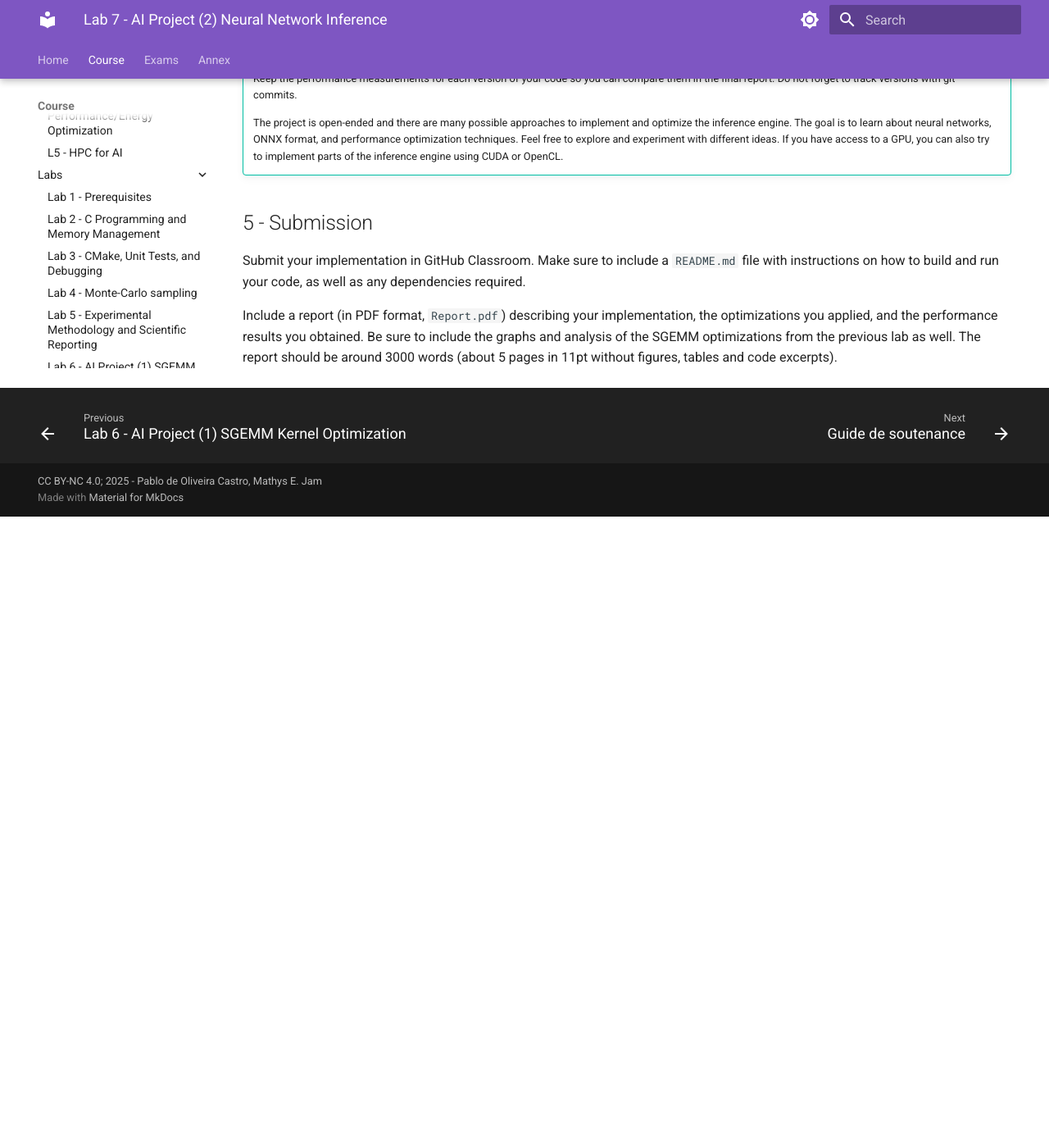
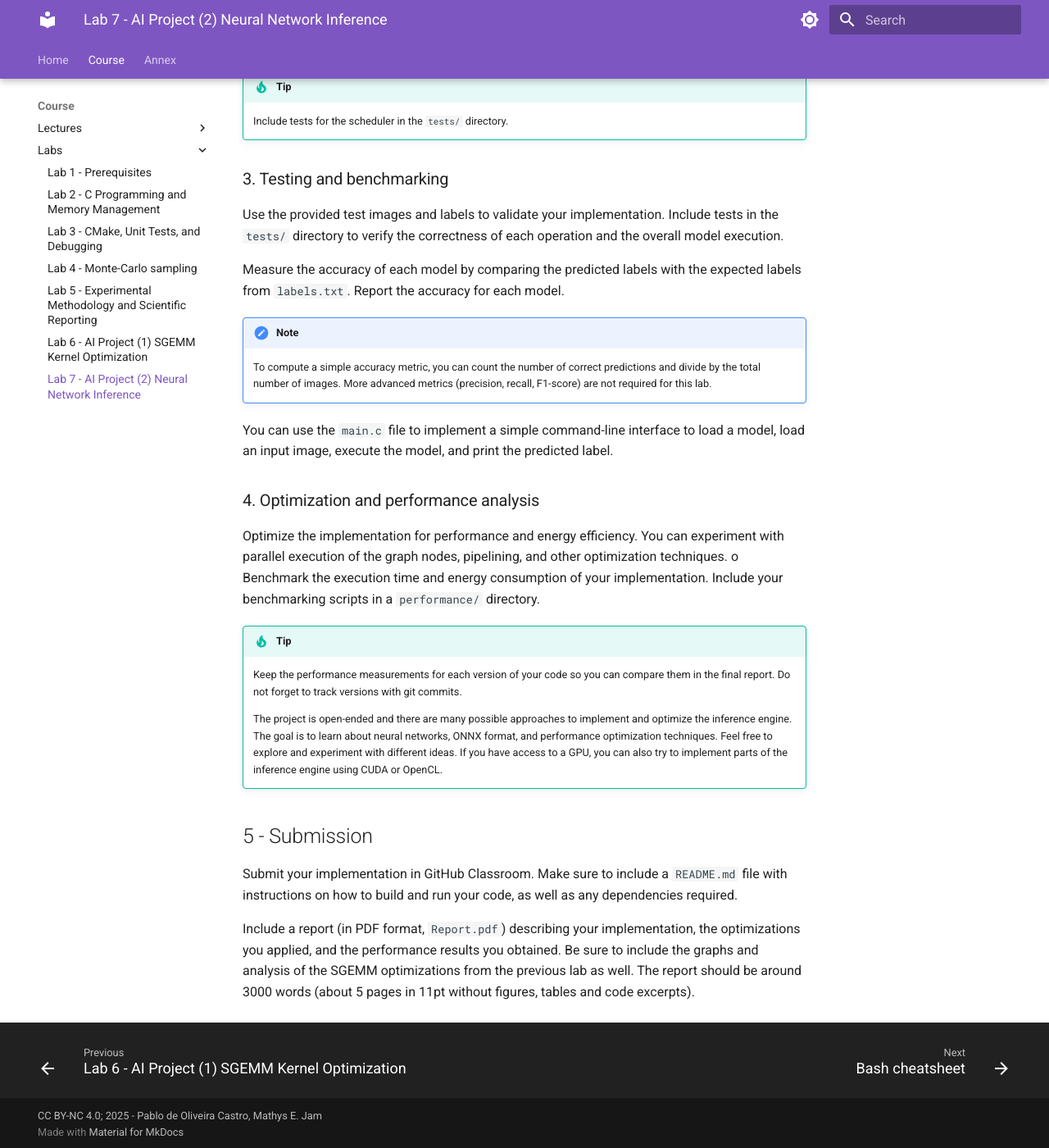
Before and after one commit to M1-CHPS/glhpc, an MkDocs documentation site: the page built from docs/lab7.md, in a window 1280 px wide and 1400 px high, scrolled down 5344 px. Shown: the whole window at 82% size. Built offline with MkDocs 1.6.1 and Material for MkDocs 9.7.7, drawn with Linux system fonts in a browser that asks for light colours; before the commit the page ends 5974 px from its top, so only the background shows below that.

Commit message:
Hide toc and remove exam/ section

```diff
--- a/mkdocs.yml
+++ b/mkdocs.yml
@@ -21,7 +21,6 @@
     - navigation.path
     - navigation.instant
     - navigation.instant.progress
-    - navigation.expand
     - navigation.tracking
     - navigation.tabs
     - navigation.tabs.sticky
@@ -29,8 +28,6 @@
 
     - header.autohide
 
-    - toc.integrate
-    - toc.follow
     - content.code.annotate
     - content.tabs.link
     - content.code.copy
@@ -41,6 +38,7 @@
   - attr_list
   - toc:
       permalink: true
+      toc_depth: 0
   - pymdownx.superfences
   - pymdownx.details
   - pymdownx.tabbed
@@ -67,28 +65,26 @@
   - Home: index.md
   - Course:
       - Lectures:
-        - L1 - Introduction to Software Engineering for HPC/AI, Development Environment: lecture1.md
-        - L2 - Performance Aware C Computing: lecture2.md
-        - L3 - Building, Testing, and Debugging Scientific Software: lecture3.md
-        - L4 - Experimental Design, Profiling, and Performance/Energy Optimization: lecture4.md
-        - L5 - HPC for AI: lecture5.md
+          - L1 - Introduction to Software Engineering for HPC/AI, Development Environment: lecture1.md
+          - L2 - Performance Aware C Computing: lecture2.md
+          - L3 - Building, Testing, and Debugging Scientific Software: lecture3.md
+          - L4 - Experimental Design, Profiling, and Performance/Energy Optimization: lecture4.md
+          - L5 - HPC for AI: lecture5.md
       - Labs:
-        - Lab 1 - Prerequisites: lab1.md
-        - Lab 2 - C Programming and Memory Management: lab2.md
-        - Lab 3 - CMake, Unit Tests, and Debugging: lab3.md
-        - Lab 4 - Monte-Carlo sampling: lab4.md
-        - Lab 5 - Experimental Methodology and Scientific Reporting: lab5.md
-        - Lab 6 - AI Project (1) SGEMM Kernel Optimization: lab6.md
-        - Lab 7 - AI Project (2) Neural Network Inference: lab7.md
-  - Exams:
-    - Guide de soutenance: guide_soutenance.md
+          - Lab 1 - Prerequisites: lab1.md
+          - Lab 2 - C Programming and Memory Management: lab2.md
+          - Lab 3 - CMake, Unit Tests, and Debugging: lab3.md
+          - Lab 4 - Monte-Carlo sampling: lab4.md
+          - Lab 5 - Experimental Methodology and Scientific Reporting: lab5.md
+          - Lab 6 - AI Project (1) SGEMM Kernel Optimization: lab6.md
+          - Lab 7 - AI Project (2) Neural Network Inference: lab7.md
   - Annex:
-    - Bash cheatsheet: annex/bash_cheatsheet.md
-    - Linux Environment:
-      - Installing fedora: annex/install_fedora.md
-      - Installing oh-my-zsh: annex/oh-my-zsh.md
+      - Bash cheatsheet: annex/bash_cheatsheet.md
+      - Linux Environment:
+          - Installing fedora: annex/install_fedora.md
+          - Installing oh-my-zsh: annex/oh-my-zsh.md
 
 extra_css:
   - stylesheets/extra.css
 
-copyright:  CC BY-NC 4.0; 2025 - Pablo de Oliveira Castro, Mathys E. Jam
+copyright: CC BY-NC 4.0; 2025 - Pablo de Oliveira Castro, Mathys E. Jam
```
Also changed, not shown: docs/guide_soutenance.md (deleted, +0 -39 lines).
